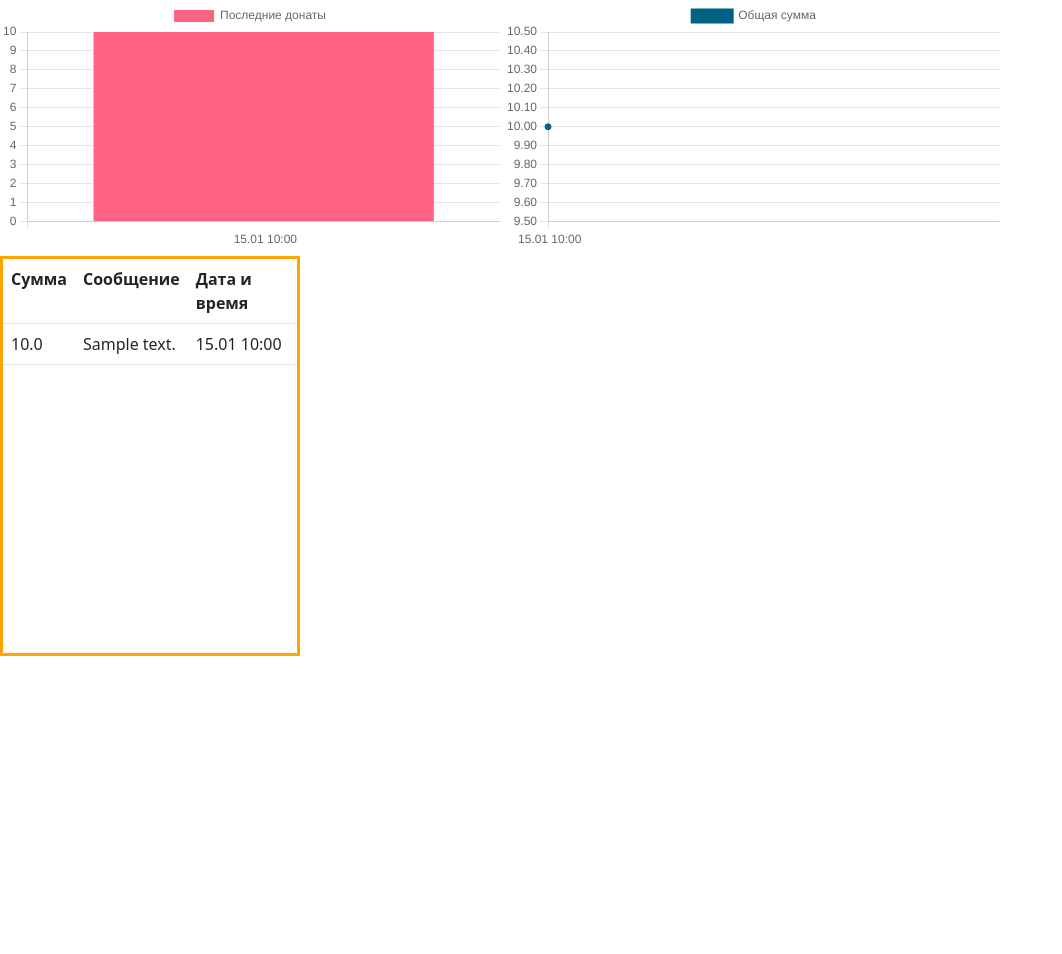
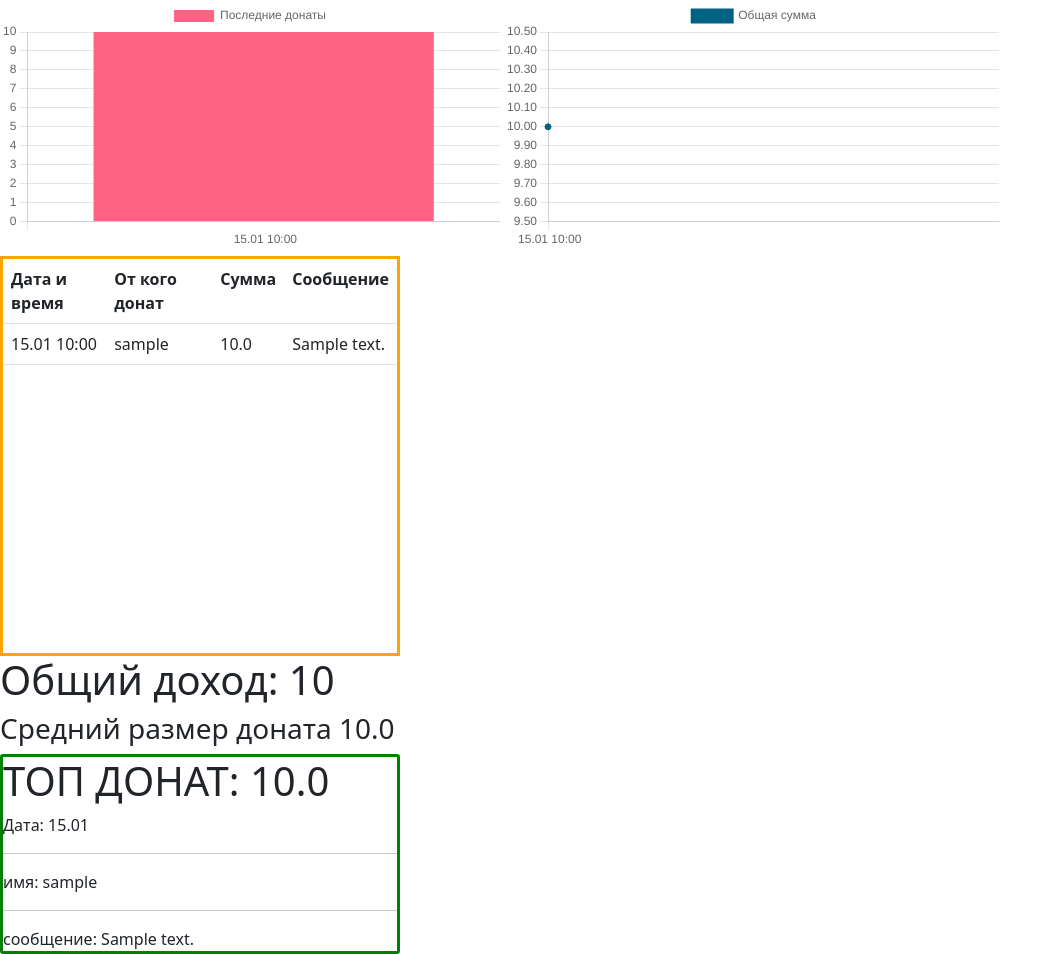
Before and after one commit to moipo/hackandchange2022, a Django app: page /streamer/analytics in a window 1280 px wide. Shown: the whole page, without its empty margins (0-1062 px from the left). Before the commit the page ends 656 px from the top, so only its background shows below. Run offline with Django 4.2, Linux system fonts and the light colour scheme; a user stored in the database is signed in; tables that the repository leaves empty hold one stand-in row (values such as "Sample post").

Commit message:
streamer/analytics: all the data is displayed

```diff
--- a/hackandchange2022/donation_app/views.py
+++ b/hackandchange2022/donation_app/views.py
@@ -38,7 +38,12 @@ class General:
 
 
 
+        max_price = max(all_donation_prices)
+        top_donation = Donation.objects.filter(price = max_price)[0]
 
+        total_income = sum(all_donation_prices)
+
+        avg_donation_price = round(total_income/len(all_donation_prices),2)
 
         ctx = {
         "data_last":data_last,
@@ -47,7 +52,12 @@ class General:
         "data_sum":data_sum,
         "labels_sum":labels_last,
 
-        "all_st_donations": all_st_donations
+        "all_st_donations": all_st_donations,
+
+        "top_donation" : top_donation,
+        "total_income": int(total_income),
+        "avg_donation_price":avg_donation_price,
+
         }
         return render(request, "donation_app/streamer_analytics.html", ctx)
 
--- a/hackandchange2022/templates/donation_app/streamer_analytics.html
+++ b/hackandchange2022/templates/donation_app/streamer_analytics.html
@@ -14,19 +14,36 @@
 <div class = "all_donations">
   <table class = "table">
     <tr>
+        <th>Дата и время</th>
+        <th>От кого донат</th>
         <th>Сумма</th>
         <th>Сообщение</th>
-        <th>Дата и время</th>
+
     </tr>
     {% for donation in all_st_donations %}
     <tr>
+      <td>{{donation.date_created|date:"d.m"}} {{donation.date_created|time:"H:i"}}</td>
+      <td>{{donation.viewer.user.username}}</td>
       <td>{{donation.price}}</td>
       <td>{{donation.message}}</td>
-      <td>{{donation.date_created|date:"d.m"}} {{donation.date_created|time:"H:i"}}</td>
+
     </tr>
     {% endfor %}
   </table>
 </div>
+
+<h1>Общий доход: {{total_income}}</h1>
+
+<h3>Средний размер доната {{avg_donation_price}}</h3>
+
+<div class = "top_dnt">
+  <h1>ТОП ДОНАТ: {{top_donation.price}}</h1>
+    Дата: {{top_donation.date_created|date:"d.m"}} {{donation.date_created|time:"H:i"}} <hr>
+    имя: {{top_donation.viewer.user.username}} <hr>
+    сообщение: {{top_donation.message}}
+</div>
+
+
 
 <script>
 
@@ -87,10 +104,20 @@
 }
 
 .all_donations{
-  width:300px;
+  width:400px;
   height: 400px;
   overflow:auto;
   border:solid 3px orange;
 }
+
+.top_dnt
+{
+  dispaly:inline-block;
+  border:solid 3px green;
+  border-radius:3px;
+  width:400px;
+  height:200px;
+}
+
 </style>
 {% endblock %}
```
